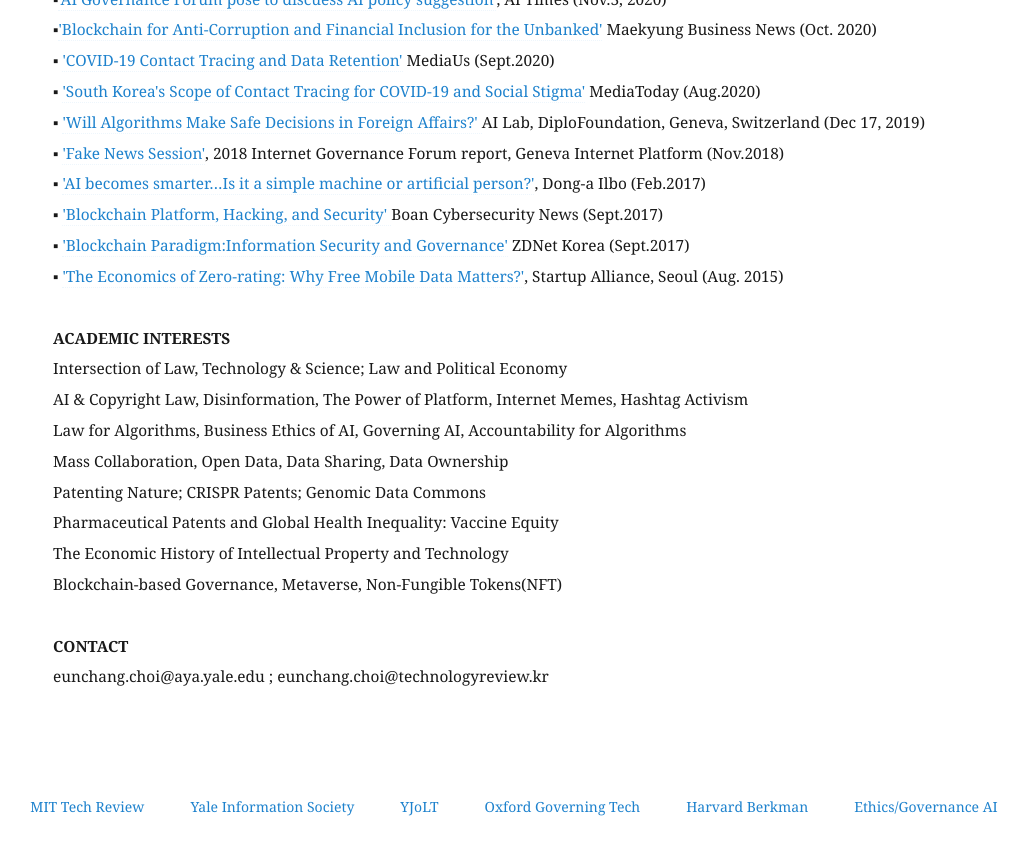
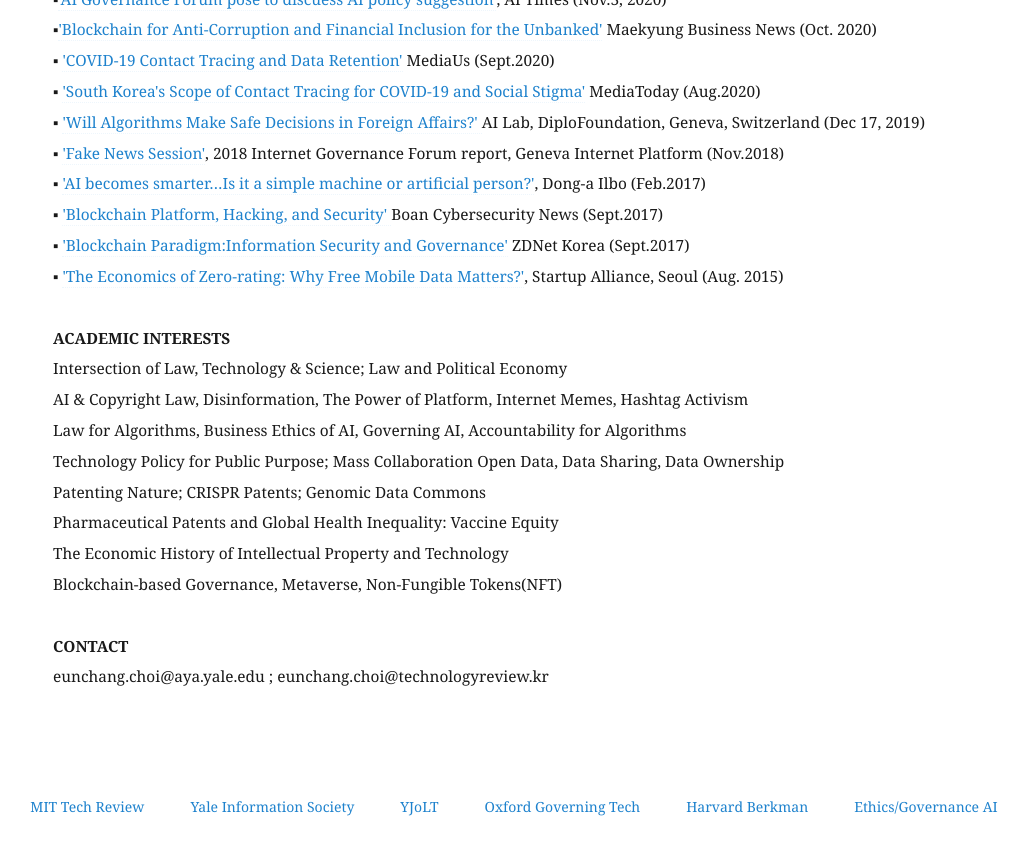
Before and after one commit to eunchangchoi/eunchangchoi.github.io, a Jekyll site: the page built from index.md, in a window 1280 px wide and 900 px high, scrolled down 6482 px. Shown: the top 855 px of the window, without its empty margins (47-1074 px from the left). Built offline with Jekyll 4.4.1, drawn with Linux system fonts in a browser that asks for light colours.

Commit message:
Update index.md

```diff
--- a/index.md
+++ b/index.md
@@ -169,7 +169,8 @@
    Intersection of Law, Technology & Science; Law and Political Economy<br>
    AI & Copyright Law, Disinformation, The Power of Platform, Internet Memes, Hashtag Activism <br>
    Law for Algorithms, Business Ethics of AI, Governing AI, Accountability for Algorithms <br>
-   Mass Collaboration, Open Data, Data Sharing, Data Ownership <br>
+   Technology Policy for Public Purpose; Mass Collaboration
+   Open Data, Data Sharing, Data Ownership <br>
    Patenting Nature; CRISPR Patents; Genomic Data Commons <br>
    Pharmaceutical Patents and Global Health Inequality: Vaccine Equity <br>
    The Economic History of Intellectual Property and Technology <br>
```
